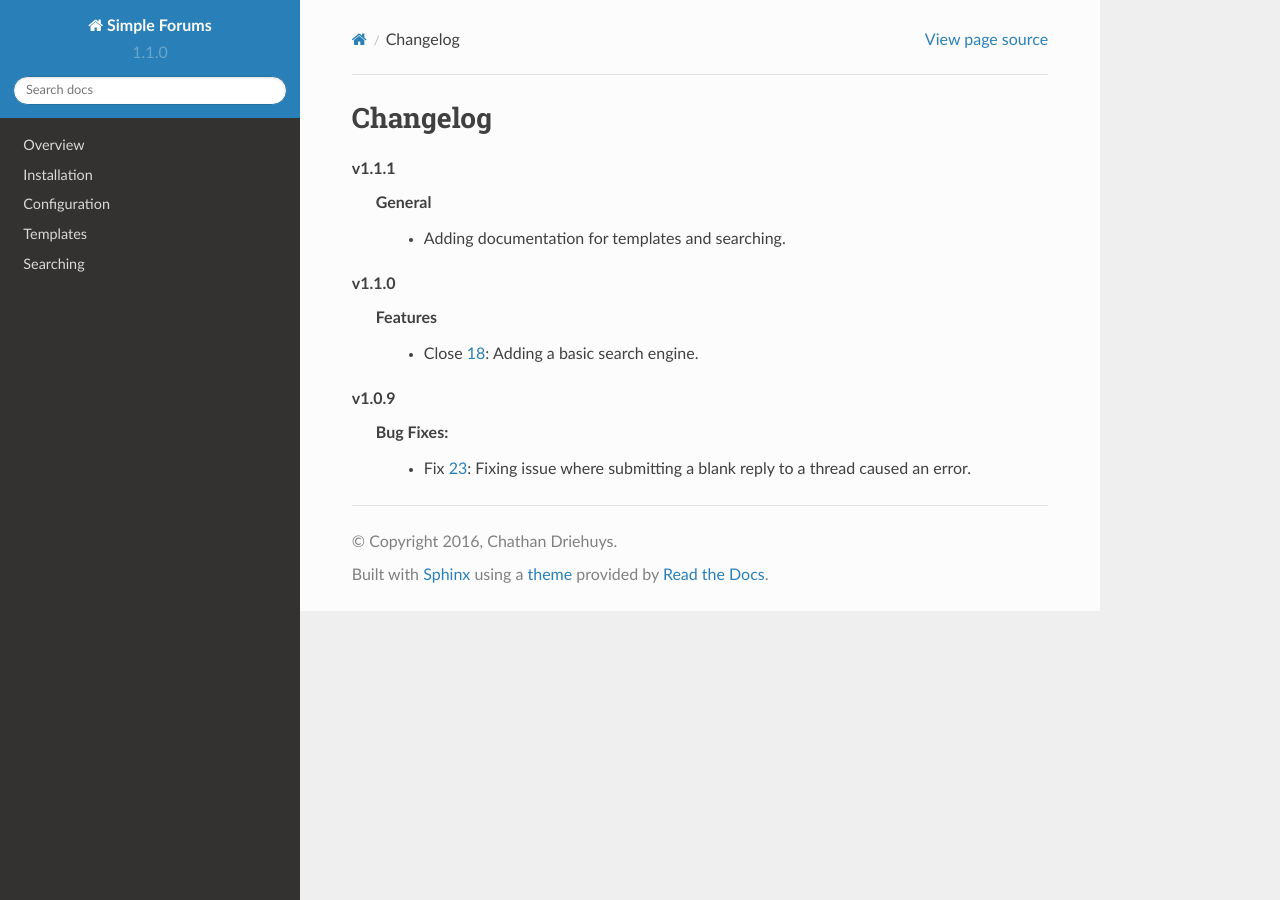
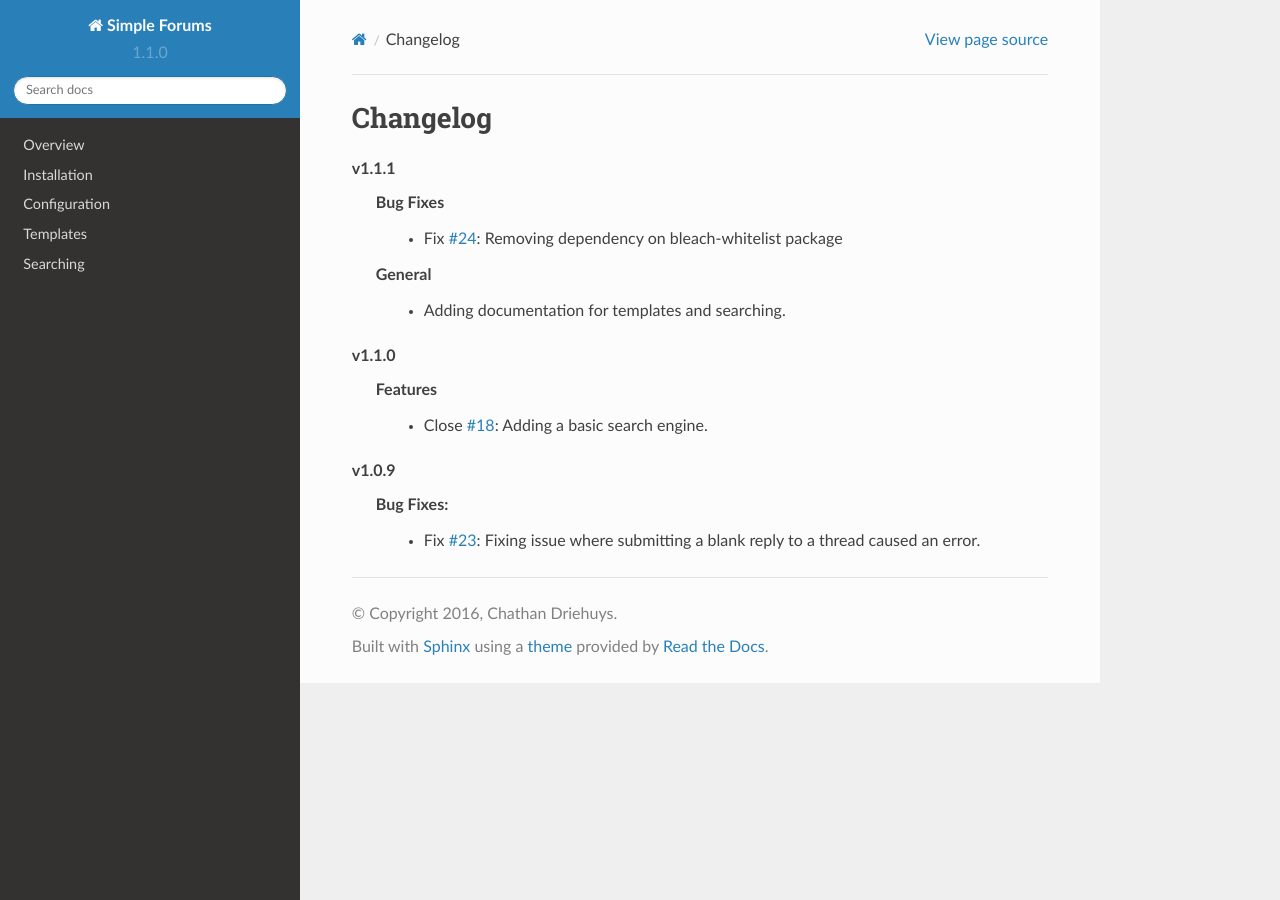
Before and after one commit to cdriehuys/django_simple_forums, a Sphinx documentation site: the page built from docs/changelog.rst, in a window 1280 px wide. Built offline with Sphinx 7.4.7 and the Read the Docs theme 2.0.0, drawn with Linux system fonts in a browser that asks for light colours.

Commit message:
Updating changelog to include fixing #24

```diff
--- a/docs/changelog.rst
+++ b/docs/changelog.rst
@@ -2,16 +2,19 @@ Changelog
 =========
 
 v1.1.1
+  Bug Fixes
+    * Fix `#24`_: Removing dependency on bleach-whitelist package
   General
     * Adding documentation for templates and searching.
 
 v1.1.0
   Features
-    * Close 18_: Adding a basic search engine.
+    * Close `#18`_: Adding a basic search engine.
 
 v1.0.9
   Bug Fixes:
-    * Fix 23_: Fixing issue where submitting a blank reply to a thread caused an error.
+    * Fix `#23`_: Fixing issue where submitting a blank reply to a thread caused an error.
 
-.. _18: https://github.com/smalls12/django_simple_forums/issues/18
-.. _23: https://github.com/smalls12/django_simple_forums/issues/23
+.. _#18: https://github.com/smalls12/django_simple_forums/issues/18
+.. _#23: https://github.com/smalls12/django_simple_forums/issues/23
+.. _#24: https://github.com/smalls12/django_simple_forums/issues/24
```
